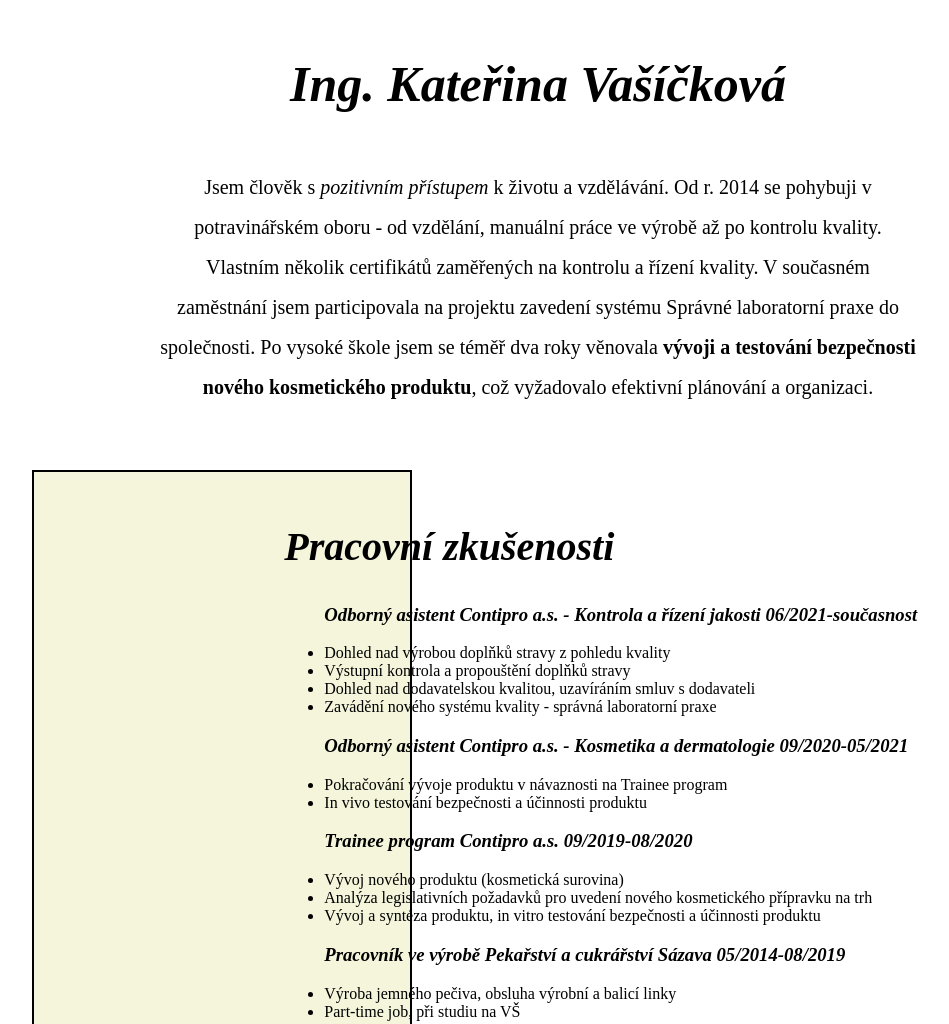
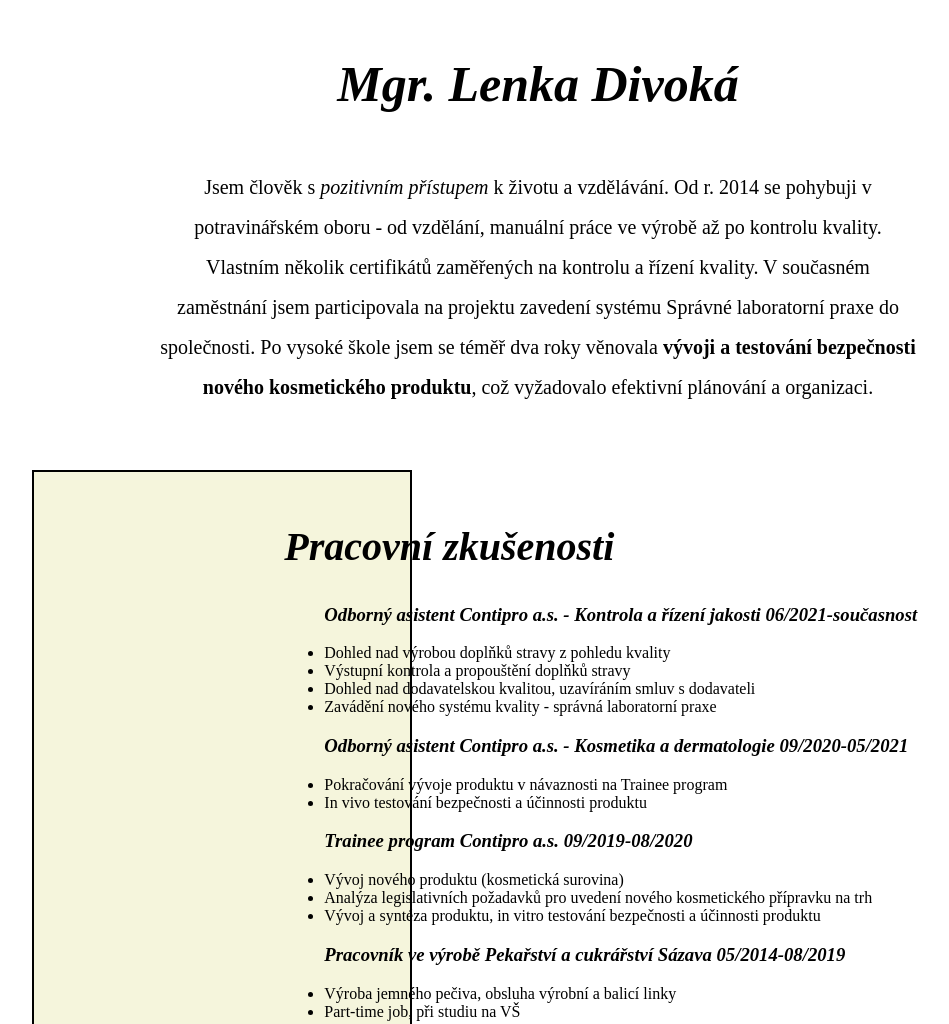
Before and after one commit to Lenidiva/prvni-ukol_zivotopis, a plain HTML site: page index.html in a window 1280 px wide. Shown: the top 1024 px of the page, without its empty margins (102-1051 px from the left). Drawn offline with Linux system fonts and the light colour scheme; files whose address does not match are found by name.

Commit message:
hotovy ukol

```diff
--- a/index.html
+++ b/index.html
@@ -11,7 +11,7 @@
 <body>
     <section class="right"></section>
         <header class="header">
-                <h1 class="jmeno"> Ing. Kateřina Vašíčková </h1>
+                <h1 class="jmeno"> Mgr. Lenka Divoká </h1>
 
 
 
```
